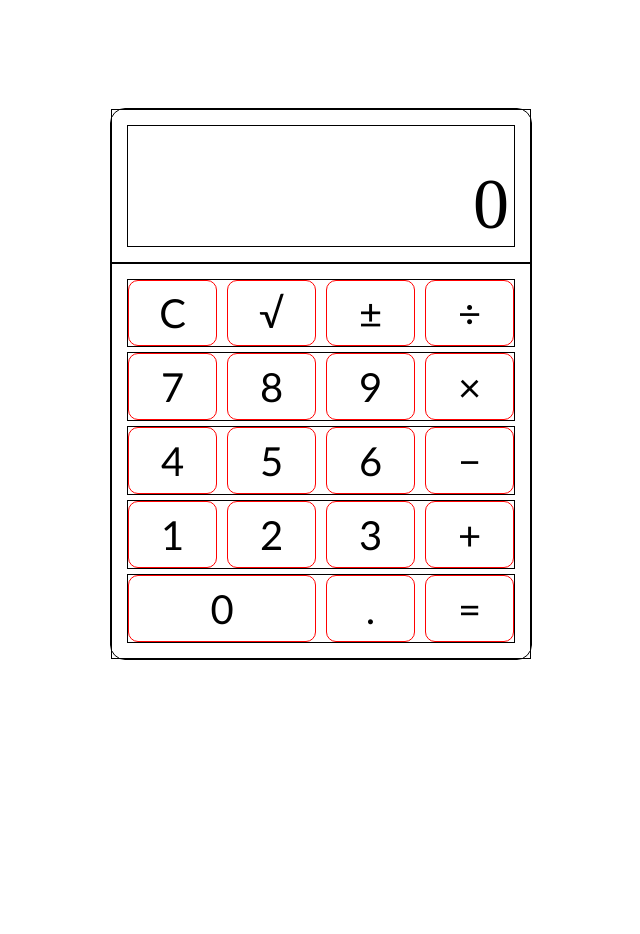
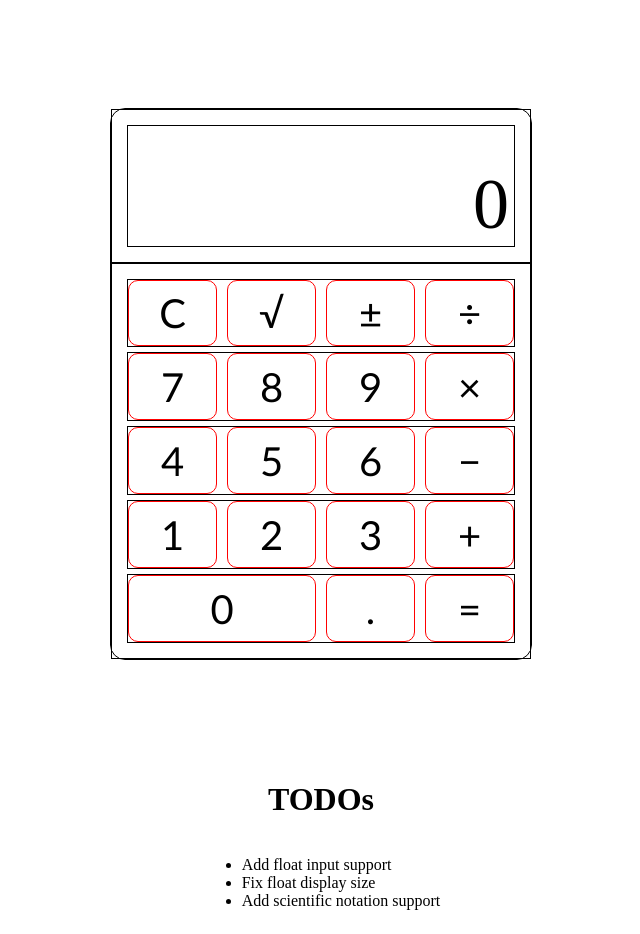
Before and after one commit to joseferreira7/calculator, a plain HTML site: page index.html in a window 1280 px wide. Shown: the whole page, without its empty margins (319-959 px from the left). Before the commit the page ends 800 px from the top, so only its background shows below. Drawn offline with Linux system fonts and the light colour scheme.

Commit message:
Add todo list

```diff
--- a/index.html
+++ b/index.html
@@ -47,5 +47,12 @@
         </div>
       </div>
     </div>
+
+    <h1>TODOs</h1>
+    <ul>
+      <li>Add float input support</li>
+      <li>Fix float display size</li>
+      <li>Add scientific notation support</li>
+    </ul>
   </body>
 </html>
```
